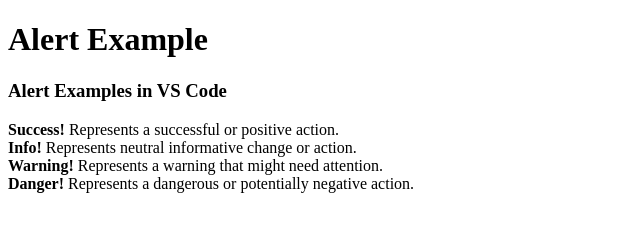
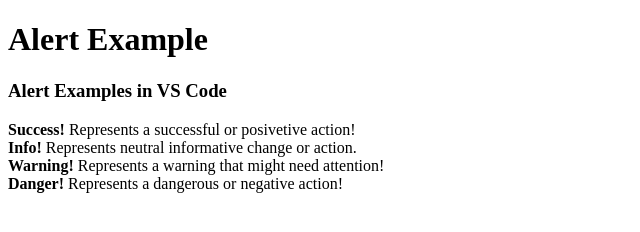
Before and after one commit to radiesel/start-dev-change-demo, a plain HTML site: page index.html in a window 1280 px wide. Shown: the whole page, without its empty margins (0-640 px from the left). Drawn offline with Linux system fonts and the light colour scheme.

Commit message:
commit me index changes

```diff
--- a/index.html
+++ b/index.html
@@ -9,9 +9,8 @@
     <body>
         <h1>Alert Example</h1>
         <h3>Alert Examples in VS Code</h3>
-        <strong> Success!</strong> Represents a successful or positive action.<br>
-        <strong> Info!</strong> Represents neutral informative change or action.<br>
-        <strong> Warning!</strong> Represents a warning that might need attention.<br>
-        <strong> Danger!</strong> Represents a dangerous or potentially negative action.<br>
+        <strong> Success!</strong> Represents a successful or posivetive action!<br>       <strong> Info!</strong> Represents neutral informative change or action.<br>
+        <strong> Warning!</strong> Represents a warning that might need attention!<br>
+        <strong> Danger!</strong> Represents a dangerous or negative action!<br>
     </body>
 </html>
```
